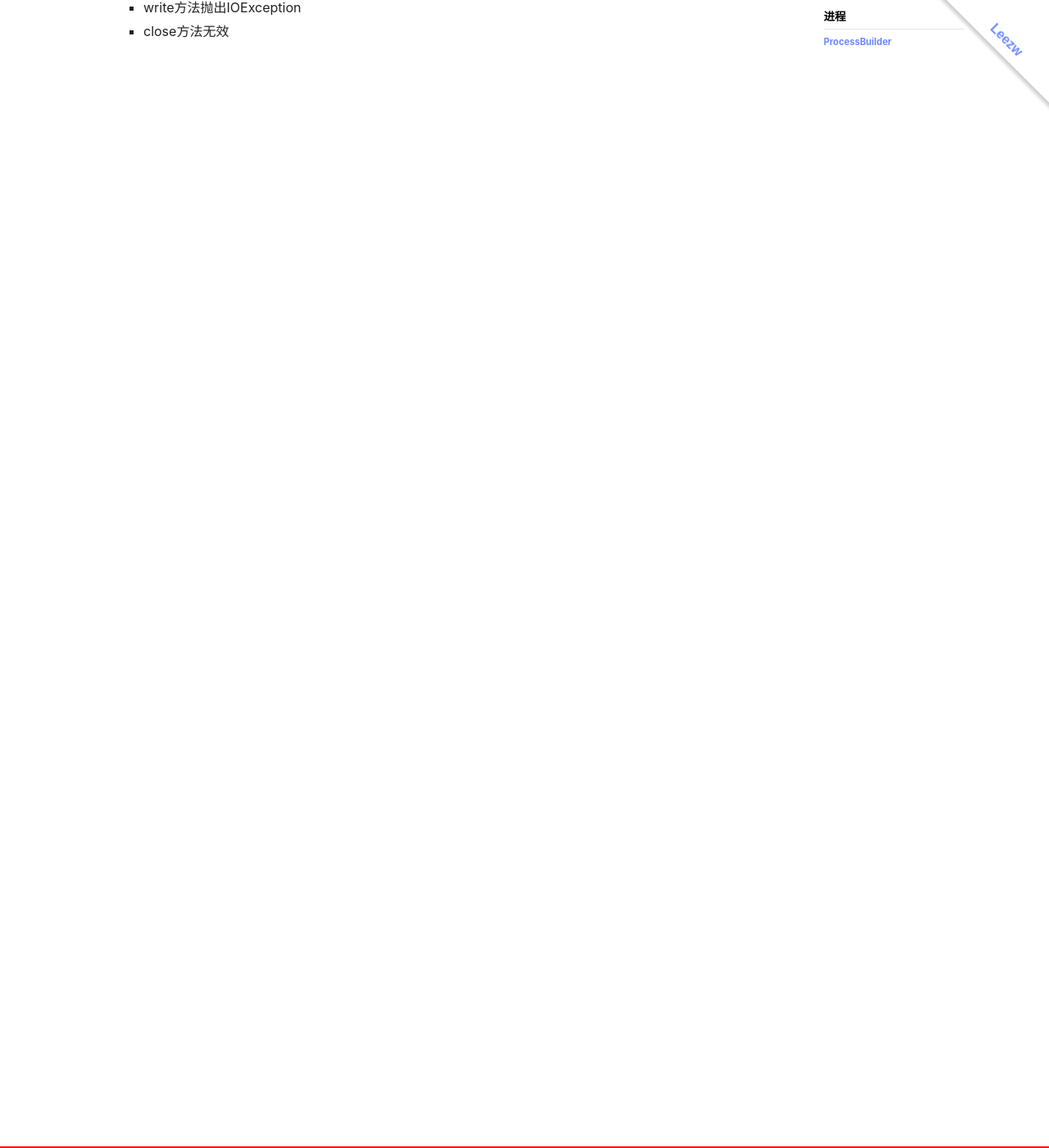
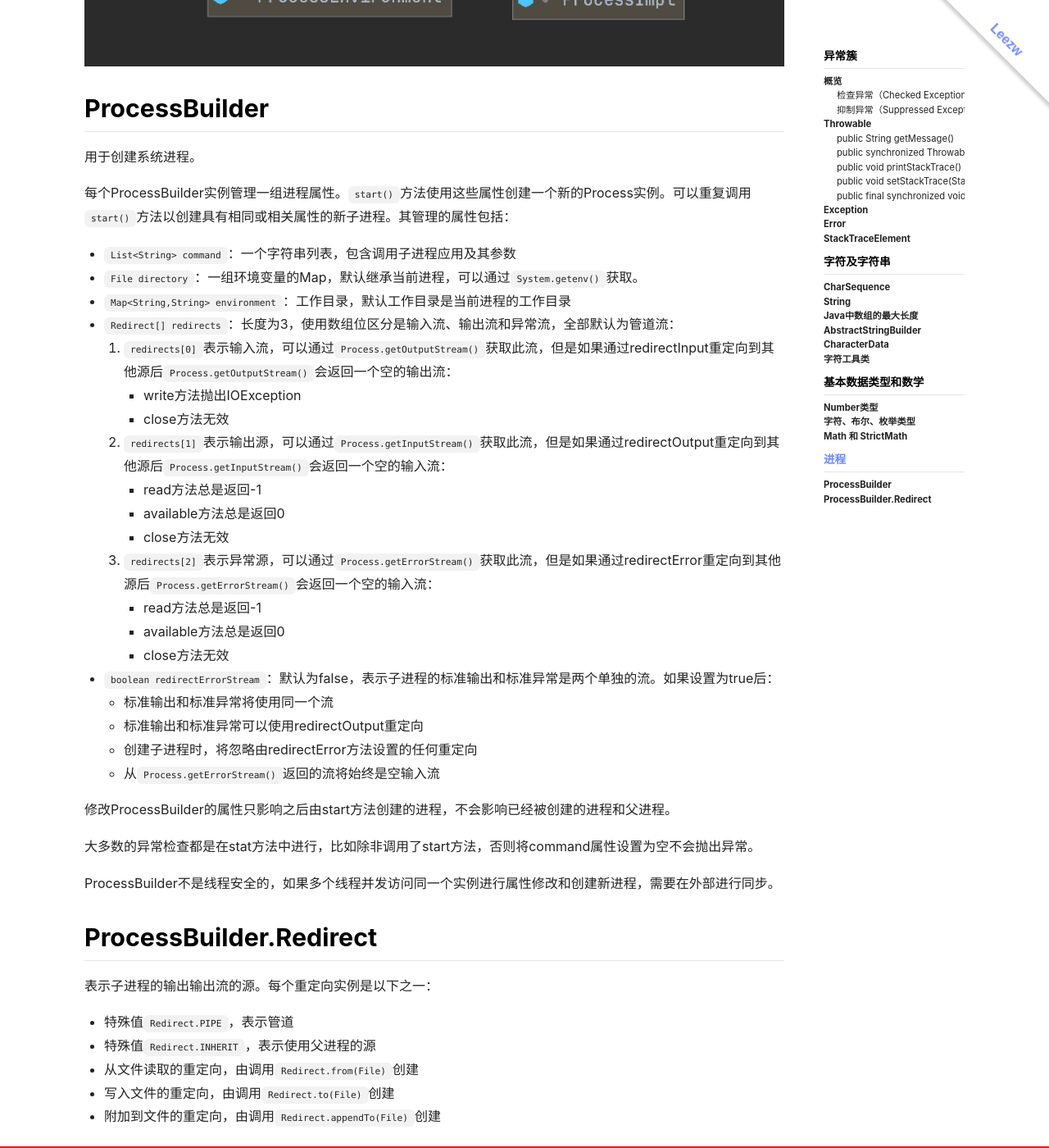
Before and after one commit to quantum-li/quantum-li.github.io, a Jekyll site: the page built from _article/2021-11-16-java-lang.md, in a window 1280 px wide and 1400 px high, scrolled down 14600 px. Shown: the whole window at 82% size. Built offline with Jekyll 4.4.1, drawn with Linux system fonts in a browser that asks for light colours; nearby versions of some CDN libraries; formulas are drawn with MathJax 3; before the commit the page ends 14677 px from its top, so only the background shows below that; some of the changed text lies outside the part shown.

Commit message:
2021-12-29 16:41:42

```diff
--- a/_article/2021-11-16-java-lang.md
+++ b/_article/2021-11-16-java-lang.md
@@ -467,6 +467,8 @@ char数据类型（以及Character对象封装的值）基于原始Unicode规范
 
 # 进程
 
+![process](/assets/images/java-lang/process.png)
+
 ## ProcessBuilder
 
 用于创建系统进程。
@@ -476,7 +478,36 @@ char数据类型（以及Character对象封装的值）基于原始Unicode规范
 + `List<String> command`：一个字符串列表，包含调用子进程应用及其参数
 + `File directory`：一组环境变量的Map，默认继承当前进程，可以通过`System.getenv()`获取。
 + `Map<String,String> environment`：工作目录，默认工作目录是当前进程的工作目录
-+ `Redirect[] redirects`：长度为3，使用数组位区分，全部默认为管道原：
-   0. `redirects[0]`表示输入源，可以通过`Process.getOutputStream()`获取此管道，但是如果设置了其他源则会返回一个空的输出流：
++ `Redirect[] redirects`：长度为3，使用数组位区分是输入流、输出流和异常流，全部默认为管道流：
+   0. `redirects[0]`表示输入流，可以通过`Process.getOutputStream()`获取此流，但是如果通过redirectInput重定向到其他源后`Process.getOutputStream()`会返回一个空的输出流：
       + write方法抛出IOException
       + close方法无效
+   1. `redirects[1]`表示输出源，可以通过`Process.getInputStream()`获取此流，但是如果通过redirectOutput重定向到其他源后`Process.getInputStream()`会返回一个空的输入流：
+      + read方法总是返回-1
+      + available方法总是返回0
+      + close方法无效
+   2. `redirects[2]`表示异常源，可以通过`Process.getErrorStream()`获取此流，但是如果通过redirectError重定向到其他源后`Process.getErrorStream()`会返回一个空的输入流：
+      + read方法总是返回-1
+      + available方法总是返回0
+      + close方法无效
+ + `boolean redirectErrorStream`：默认为false，表示子进程的标准输出和标准异常是两个单独的流。如果设置为true后：
+   + 标准输出和标准异常将使用同一个流
+   + 标准输出和标准异常可以使用redirectOutput重定向
+   + 创建子进程时，将忽略由redirectError方法设置的任何重定向
+   + 从`Process.getErrorStream()`返回的流将始终是空输入流
+
+修改ProcessBuilder的属性只影响之后由start方法创建的进程，不会影响已经被创建的进程和父进程。
+
+大多数的异常检查都是在stat方法中进行，比如除非调用了start方法，否则将command属性设置为空不会抛出异常。
+
+ProcessBuilder不是线程安全的，如果多个线程并发访问同一个实例进行属性修改和创建新进程，需要在外部进行同步。
+
+## ProcessBuilder.Redirect
+
+表示子进程的输出输出流的源。每个重定向实例是以下之一：
+
++ 特殊值`Redirect.PIPE`，表示管道
++ 特殊值`Redirect.INHERIT`，表示使用父进程的源
++ 从文件读取的重定向，由调用`Redirect.from(File)`创建
++ 写入文件的重定向，由调用`Redirect.to(File)`创建
++ 附加到文件的重定向，由调用`Redirect.appendTo(File)`创建
```
Also changed, not shown: assets/images/java-lang/process.png (added).
